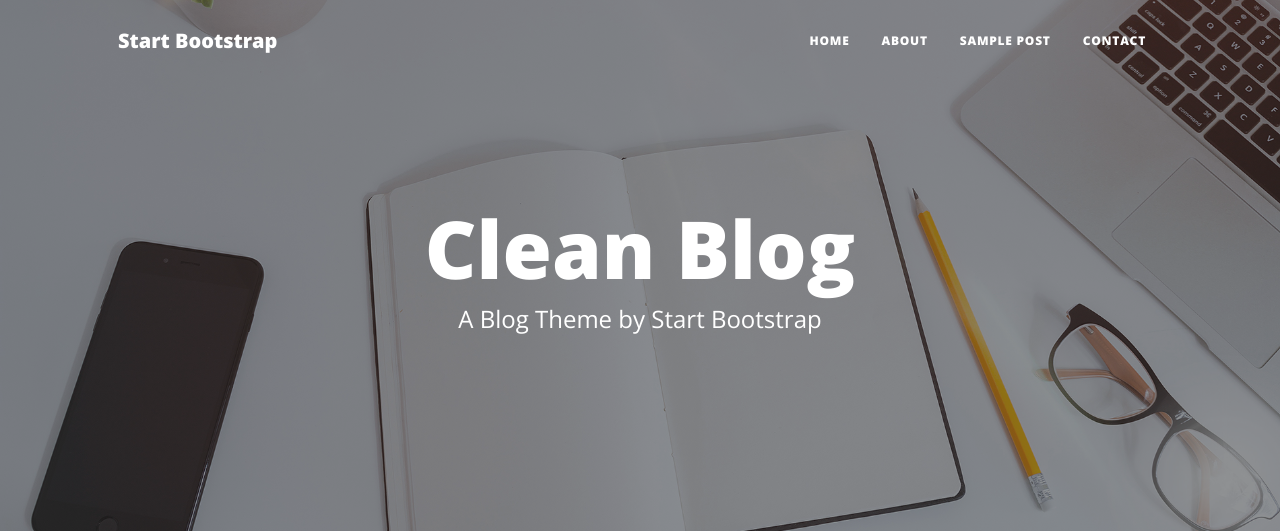
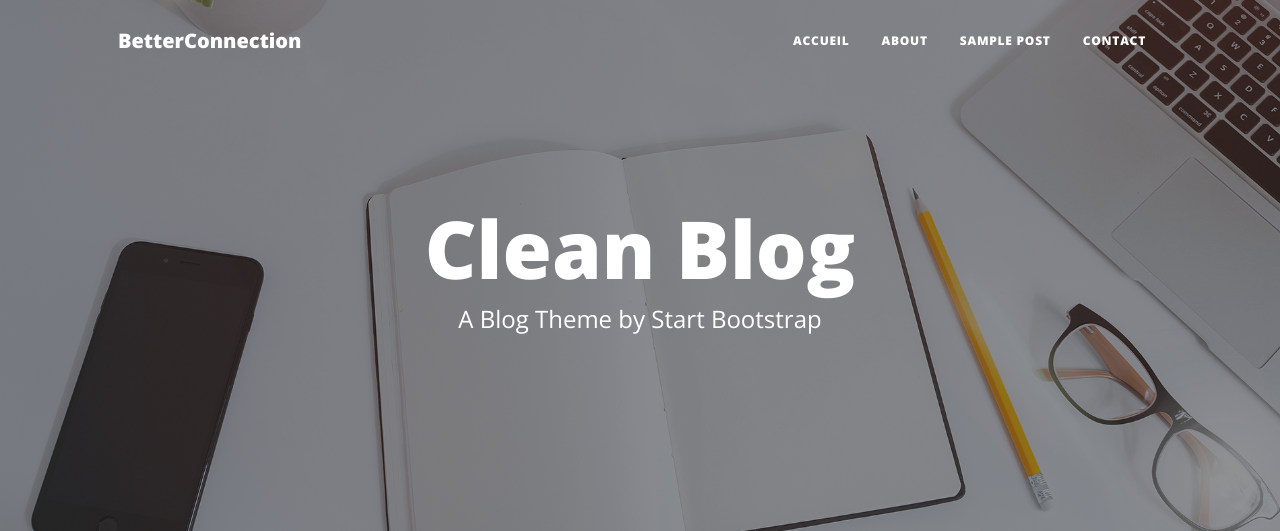
Before and after one commit to WebDevCF2m2023/BetterConnectionG1, a PHP site: page / in a window 1280 px wide. Shown: the top 531 px of the page. Run offline with PHP 8.4, Linux system fonts and the light colour scheme; a stand-in replaces the project's code that opens the database connection; some libraries are stand-ins or nearby versions.

Commit message:
separate menu

```diff
--- a/view/homepage.view.php
+++ b/view/homepage.view.php
@@ -4,7 +4,7 @@
     <meta charset="UTF-8">
     <meta name="viewport" content="width=device-width, initial-scale=1, shrink-to-fit=no" />
     <link rel="icon" type="image/x-icon" href="assets/favicon.ico" />
-    <title>homepage</title>
+    <title>BetterConnection | homepage</title>
     <!-- Font Awesome icons (free version)-->
     <script src="https://use.fontawesome.com/releases/v6.3.0/js/all.js" crossorigin="anonymous"></script>
         <!-- Google fonts-->
@@ -14,24 +14,9 @@
         <link href="css/styles.css" rel="stylesheet" />
 </head>
 <body>
-    <!-- Navigation-->
-    <nav class="navbar navbar-expand-lg navbar-light" id="mainNav">
-            <div class="container px-4 px-lg-5">
-                <a class="navbar-brand" href="index.html">Start Bootstrap</a>
-                <button class="navbar-toggler" type="button" data-bs-toggle="collapse" data-bs-target="#navbarResponsive" aria-controls="navbarResponsive" aria-expanded="false" aria-label="Toggle navigation">
-                    Menu
-                    <i class="fas fa-bars"></i>
-                </button>
-                <div class="collapse navbar-collapse" id="navbarResponsive">
-                    <ul class="navbar-nav ms-auto py-4 py-lg-0">
-                        <li class="nav-item"><a class="nav-link px-lg-3 py-3 py-lg-4" href="index.html">Home</a></li>
-                        <li class="nav-item"><a class="nav-link px-lg-3 py-3 py-lg-4" href="about.html">About</a></li>
-                        <li class="nav-item"><a class="nav-link px-lg-3 py-3 py-lg-4" href="post.html">Sample Post</a></li>
-                        <li class="nav-item"><a class="nav-link px-lg-3 py-3 py-lg-4" href="contact.html">Contact</a></li>
-                    </ul>
-                </div>
-            </div>
-        </nav>
+    <?php
+require_once "menu.view.php";
+    ?>
         <!-- Page Header-->
         <header class="masthead" style="background-image: url('assets/img/home-bg.jpg')">
             <div class="container position-relative px-4 px-lg-5">
--- /dev/null
+++ b/view/menu.view.php
@@ -0,0 +1,18 @@
+<!-- Navigation-->
+<nav class="navbar navbar-expand-lg navbar-light" id="mainNav">
+            <div class="container px-4 px-lg-5">
+                <a class="navbar-brand" href="./">BetterConnection</a>
+                <button class="navbar-toggler" type="button" data-bs-toggle="collapse" data-bs-target="#navbarResponsive" aria-controls="navbarResponsive" aria-expanded="false" aria-label="Toggle navigation">
+                    Menu
+                    <i class="fas fa-bars"></i>
+                </button>
+                <div class="collapse navbar-collapse" id="navbarResponsive">
+                    <ul class="navbar-nav ms-auto py-4 py-lg-0">
+                        <li class="nav-item"><a class="nav-link px-lg-3 py-3 py-lg-4" href="./">Accueil</a></li>
+                        <li class="nav-item"><a class="nav-link px-lg-3 py-3 py-lg-4" href="about.html">About</a></li>
+                        <li class="nav-item"><a class="nav-link px-lg-3 py-3 py-lg-4" href="post.html">Sample Post</a></li>
+                        <li class="nav-item"><a class="nav-link px-lg-3 py-3 py-lg-4" href="contact.html">Contact</a></li>
+                    </ul>
+                </div>
+            </div>
+        </nav>
```
